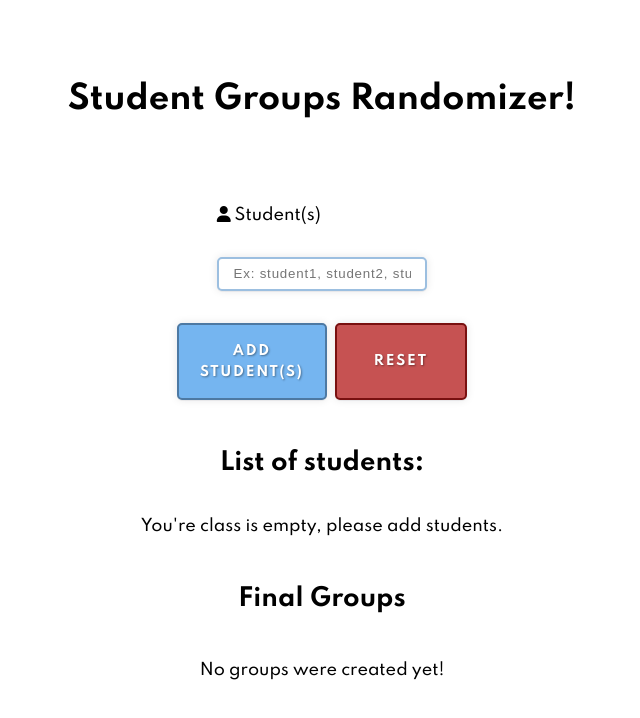
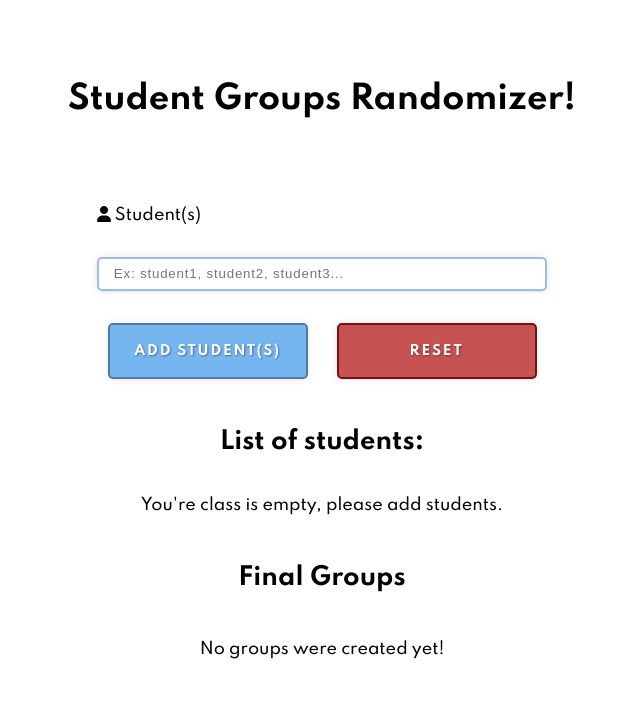
Before and after one commit to filipe-freire/student-groups-randomizer, a Svelte app: page / in a window 1280 px wide. Shown: the top 718 px of the page, without its empty margins (318-958 px from the left). Built offline with nearby package versions, Linux system fonts and the light colour scheme.

Commit message:
fix: add student input width

```diff
--- a/src/App.svelte
+++ b/src/App.svelte
@@ -28,7 +28,7 @@
       finalGroups.push(group);
     }
     groups = [...finalGroups];
-    location.href = "#groups"
+    location.href = "#groups";
   }
   function createClass() {
     const studentsClass = studentsInput.split(",").map((student) => {
@@ -40,7 +40,7 @@
       }
     });
     students = sortAlphabetically([...students, ...studentsClass]);
-    location.href = "#studentsList"
+    location.href = "#studentsList";
   }
   function handleReturn(e) {
     if (e.code === "Enter") {
@@ -59,7 +59,7 @@
     const savedClass = window.localStorage.getItem("class").split(" , ");
     students = [...sortAlphabetically(savedClass)];
     notifications.info("Class successfully loaded!", 3000);
-    location.href = "#studentsList"
+    location.href = "#studentsList";
   }
   function copyGroupsToClipboard() {
     let string = "";
@@ -117,13 +117,10 @@
       </div>
     </div>
     <div class="btnContainer">
-
       <button on:click={() => createClass()}>Add Student(s)</button>
       <button class="danger" on:click={() => resetData()}>Reset</button>
     </div>
   </section>
-
-
 
   <!-- Students list -->
   <section class="studentsListContainer">
@@ -175,7 +172,7 @@
       <button on:click={() => copyGroupsToClipboard()}
         >Copy Groups to Clipboard!</button
       >
-      {:else}
+    {:else}
       <p style="text-align: center;">No groups were created yet!</p>
     {/if}
   </section>
@@ -308,7 +305,7 @@
     display: flex;
     align-items: center;
     justify-content: space-evenly;
-    max-width: 400px;
+    /* max-width: 400px; */
   }
   .inputContainer.groups {
     gap: 3rem;
@@ -325,6 +322,10 @@
   .addStudentsContainer {
     flex-direction: column;
   }
+  .addStudentsContainer > div {
+    max-width: 450px;
+    width: 100%;
+  }
   .addStudentsContainer,
   .studentsListContainer {
     display: flex;
@@ -338,9 +339,6 @@
   }
   .studentsListContainer > h2 {
     margin: 2em auto 1em;
-  }
-  .addStudentInput {
-    max-width: 300px;
   }
 
   .studentsLabel {
```
